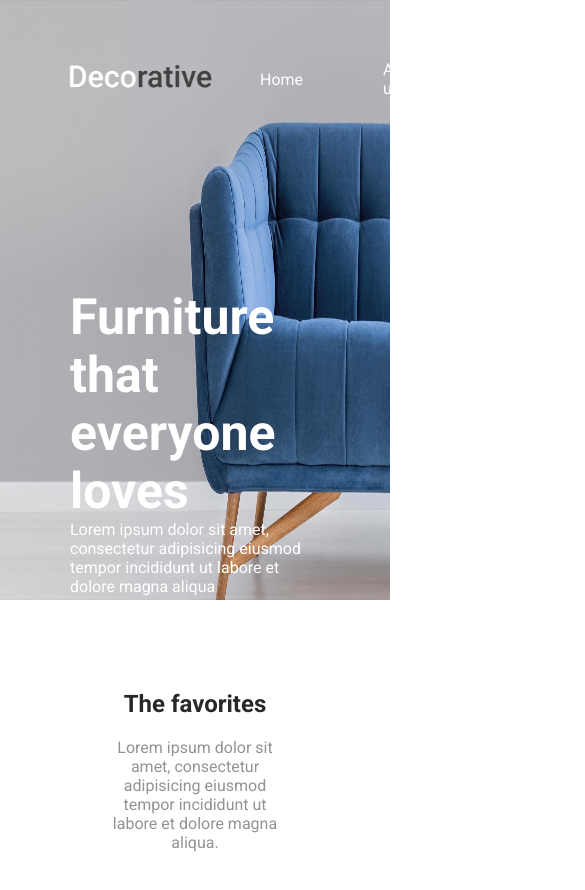
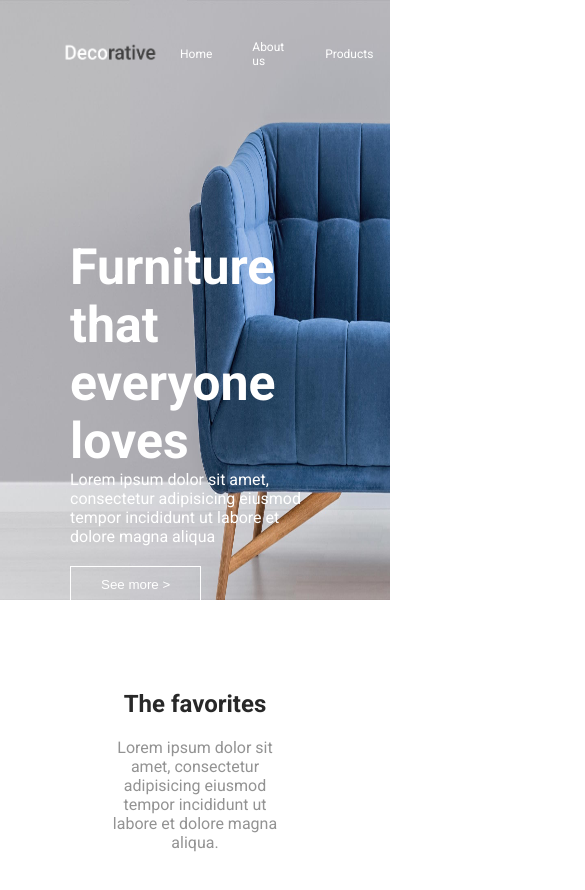
Before and after one commit to Isab0808/Taller1-ProgramWeb, a plain HTML site: page index.html in a window 390 px wide. Shown: the top 890 px of the page, 585 px wide, since content can reach past the window. Drawn offline with Linux system fonts and the light colour scheme.

Commit message:
Media query creation

```diff
--- a/index.html
+++ b/index.html
@@ -9,6 +9,7 @@
     <link rel="preconnect" href="https://fonts.gstatic.com" crossorigin>
     <link href="https://fonts.googleapis.com/css2?family=Roboto:wght@300;400;500;700&display=swap" rel="stylesheet">
     <link rel="stylesheet" href="./styles.css">
+    <link rel="stylesheet" href="./mediaqueries.css">
 </head>
 
 <body>
--- /dev/null
+++ b/mediaqueries.css
@@ -0,0 +1,10 @@
+@media (max-width: 768px) {
+   .menu__item {
+       margin: 20px;
+       font-size: 12px;
+    }
+
+    .logo {
+        width: 100px;
+    }
+}
```
